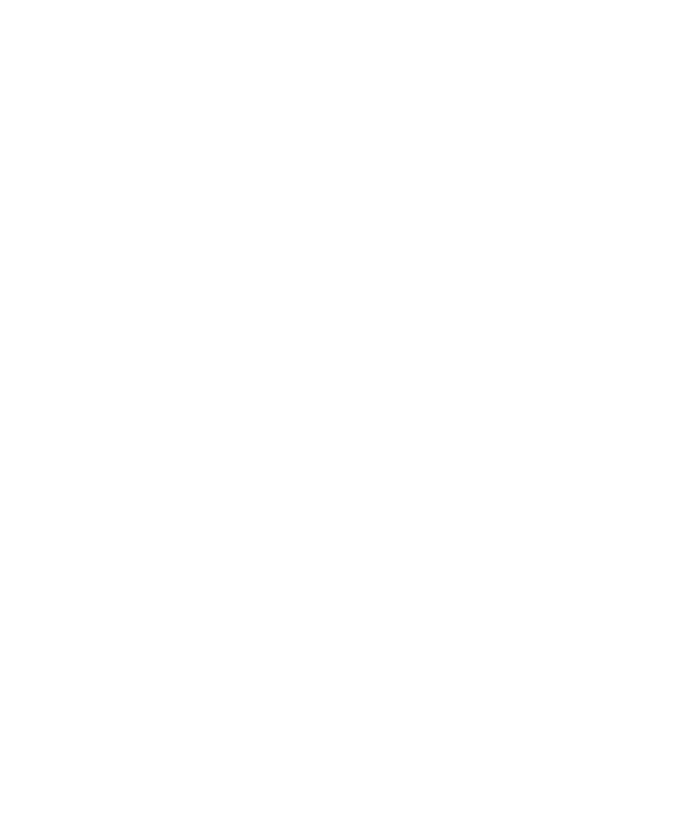
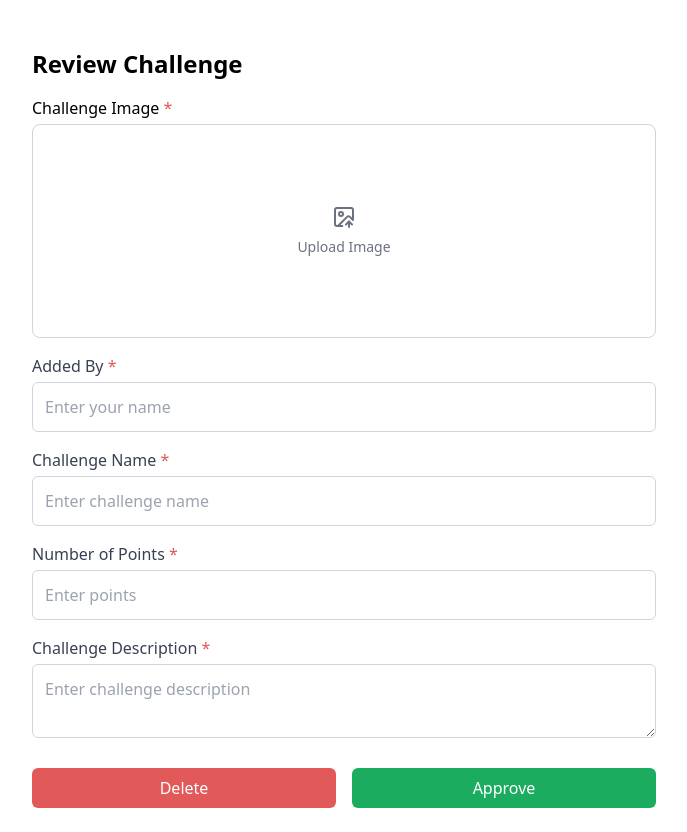
Before and after one commit to mrakiyaaa/Greenie-Admin, a React (Vite) app: page /challenges/review-challenge in a window 1280 px wide. Before the commit this address had no page. Shown: the whole page, without its empty margins (296-983 px from the left). Before the commit the page ends 800 px from the top, so only its background shows below. Built offline with nearby package versions, Linux system fonts and the light colour scheme.

Commit message:
feat(challenges): created review challenge page

```diff
--- a/src/App.jsx
+++ b/src/App.jsx
@@ -3,6 +3,7 @@ import Dashboard from './pages/dashboard/Dashboard';
 import ActiveChallenges from './pages/challenges/ActiveChallenges';
 import PendingChallenges from './pages/challenges/PendingChallenges';
 import AddChallenge from './pages/challenges/AddChallenge';
+import ReviewChallenge from './pages/challenges/ReviewChallenge';
 import Login from './pages/auth/Login';
 import Register from './pages/auth/Register';
 
@@ -21,6 +22,7 @@ function App() {
         <Route path="/challenges/active-challenges" element={<ActiveChallenges />} />
         <Route path="/challenges/pending-challenges" element={<PendingChallenges />} />
         <Route path="/challenges/add-challenge" element={<AddChallenge />} />
+        <Route path="/challenges/review-challenge" element={<ReviewChallenge />} />
       </Routes>
     </Router>
   );
--- a/src/pages/challenges/ActiveChallenges.jsx
+++ b/src/pages/challenges/ActiveChallenges.jsx
@@ -1,5 +1,5 @@
 import { useEffect, useState } from 'react';
-import { useNavigate } from 'react-router-dom';
+import { useNavigate, Link } from 'react-router-dom';
 import ActiveCard from '../../components/challenges/ActiveCard';
 import Sidebar from '../../components/layout/Sidebar';
 import Header from '../../components/layout/Header';
@@ -34,7 +34,7 @@ function ActiveChallenges() {
       points: 50,
       description: 'Collect and recycle 5 plastic bottles to earn points.',
       status: 'active',
-      image: 'https://via.placeholder.com/150',
+      image: 'https://ecolife.com/wp-content/uploads/2022/12/Recycling-PP-Plastic-5.png',
     },
     {
       id: 2,
@@ -42,7 +42,7 @@ function ActiveChallenges() {
       points: 100,
       description: 'Plant a tree in your local area and submit proof.',
       status: 'active',
-      image: 'https://via.placeholder.com/150',
+      image: 'https://www.vintagetreecare.com/wp-content/uploads/2018/10/tree_sappling.jpg',
     },
     {
       id: 3,
@@ -50,7 +50,7 @@ function ActiveChallenges() {
       points: 75,
       description: 'Donate leftover food to someone in need.',
       status: 'active',
-      image: 'https://via.placeholder.com/150',
+      image: 'https://www.foodingredientfacts.org/wp-content/uploads/2022/04/Untitled-design-2.png',
     },
   ];
 
@@ -107,10 +107,26 @@ function ActiveChallenges() {
           <div className="grid grid-cols-1 sm:grid-cols-2 lg:grid-cols-2 gap-4">
             {challenges.length > 0
               ? challenges.map(function (challenge) {
-                  return <ActiveCard key={challenge.id} challenge={challenge} />;
+                  return (
+                    <Link
+                      key={challenge.id}
+                      to="/challenges/review-challenge"
+                      state={{ challenge }}
+                    >
+                      <ActiveCard challenge={challenge} />
+                    </Link>
+                  );
                 })
               : exampleChallenges.map(function (challenge) {
-                  return <ActiveCard key={challenge.id} challenge={challenge} />;
+                  return (
+                    <Link
+                      key={challenge.id}
+                      to="/challenges/review-challenge"
+                      state={{ challenge }}
+                    >
+                      <ActiveCard challenge={challenge} />
+                    </Link>
+                  );
                 })}
           </div>
         </div>
--- a/src/pages/challenges/PendingChallenges.jsx
+++ b/src/pages/challenges/PendingChallenges.jsx
@@ -34,7 +34,8 @@ function PendingChallenges() {
       points: 120,
       description: 'Participate in a beach cleanup and submit photos.',
       status: 'pending',
-      image: 'https://via.placeholder.com/150',
+      image:
+        'https://images.stockcake.com/public/5/3/8/5380c746-d505-424a-9800-c41a762037cb_large/beach-clean-up-efforts-stockcake.jpg',
     },
     {
       id: 5,
@@ -42,7 +43,7 @@ function PendingChallenges() {
       points: 90,
       description: 'Reduce carbon emissions by carpooling for a whole week.',
       status: 'pending',
-      image: 'https://via.placeholder.com/150',
+      image: 'https://talkintrashwithuhn.com/wp-content/uploads/2019/02/carpool-week-2019.png',
     },
     {
       id: 6,
@@ -50,7 +51,8 @@ function PendingChallenges() {
       points: 60,
       description: 'Use reusable bags instead of plastic for grocery shopping.',
       status: 'pending',
-      image: 'https://via.placeholder.com/150',
+      image:
+        'https://www.fosters.com/gcdn/authoring/2009/05/06/NFDD/ghows-FD-fd67ea7e-ee87-422b-b341-0fa9cc784b82-c58ae020.jpeg?width=1200&disable=upscale&format=pjpg&auto=webp',
     },
   ];
 
--- /dev/null
+++ b/src/pages/challenges/ReviewChallenge.jsx
@@ -0,0 +1,184 @@
+import { useState } from 'react';
+import { ImageUp } from 'lucide-react';
+import { useNavigate } from 'react-router-dom';
+
+function ReviewChallenges() {
+  const navigate = useNavigate();
+  const [formData, setFormData] = useState({
+    image: null,
+    name: '',
+    points: '',
+    description: '',
+    addedBy: '',
+  });
+
+  const [previewImage, setPreviewImage] = useState(null);
+  const [loading, setLoading] = useState(false);
+  const [message, setMessage] = useState('');
+  const [isError, setIsError] = useState(false);
+
+  // Handle file upload
+  function handleImageUpload(event) {
+    const file = event.target.files[0];
+    if (file) {
+      setFormData({ ...formData, image: file });
+      setPreviewImage(URL.createObjectURL(file)); // Preview Image
+    }
+  }
+
+  // Handle input change
+  function handleChange(event) {
+    const { name, value } = event.target;
+    setFormData({ ...formData, [name]: value });
+  }
+
+  // Handle form submission
+  async function handleSubmit(event) {
+    event.preventDefault();
+    setLoading(true);
+    setMessage('');
+
+    const challengeData = new FormData();
+    challengeData.append('image', formData.image);
+    challengeData.append('name', formData.name);
+    challengeData.append('points', formData.points);
+    challengeData.append('description', formData.description);
+    challengeData.append('addedBy', formData.addedBy);
+
+    try {
+      const response = await fetch('http://localhost:8080/api/challenges', {
+        method: 'POST',
+        body: challengeData,
+      });
+
+      if (response.ok) {
+        setMessage('Challenge approved successfully!');
+        setIsError(false);
+        setFormData({ image: null, name: '', points: '', description: '', addedBy: '' });
+        setPreviewImage(null);
+      } else {
+        setMessage('Failed to approve challenge.');
+        setIsError(true);
+      }
+    } catch (error) {
+      setMessage('Error approving challenge.');
+      setIsError(true);
+      console.error('Error:', error);
+    } finally {
+      setLoading(false);
+      setTimeout(() => setMessage(''), 5000);
+    }
+  }
+
+  return (
+    <div className="max-w-2xl mx-auto p-6 bg-white rounded-lg">
+      {/* Popup Message */}
+      {message && (
+        <div
+          className={`fixed top-4 left-1/2 transform -translate-x-1/2 px-6 py-3 rounded-lg shadow-lg text-white ${isError ? 'bg-red' : 'bg-primaryGreen'}`}
+        >
+          {message}
+        </div>
+      )}
+
+      <h2 className="text-2xl font-semibold text-text-gray mb-4 mt-6">Review Challenge</h2>
+
+      {/* Image Upload */}
+      <div className="mb-4 mt-4">
+        <label className="block text-text-gray font-medium mb-1">
+          Challenge Image <span className="text-red">*</span>
+        </label>
+        <div className="border border-gray-300 p-20 rounded-lg flex flex-col items-center cursor-pointer">
+          <ImageUp className="text-gray-500 text-3xl mb-2" />
+          <input type="file" accept="image/*" onChange={handleImageUpload} className="hidden" />
+          <p className="text-gray-500 text-sm">Upload Image</p>
+        </div>
+        {previewImage && (
+          <img
+            src={previewImage}
+            alt="Preview"
+            className="mt-2 w-32 h-32 object-cover rounded-md"
+          />
+        )}
+      </div>
+
+      {/* Added By */}
+      <div className="mb-4">
+        <label className="block text-gray-700 font-medium mb-1">
+          Added By <span className="text-red">*</span>
+        </label>
+        <input
+          type="text"
+          name="addedBy"
+          value={formData.addedBy}
+          onChange={handleChange}
+          placeholder="Enter your name"
+          className="border border-gray-300 p-3 w-full rounded-md"
+        />
+      </div>
+
+      {/* Challenge Name */}
+      <div className="mb-4 mt-4">
+        <label className="block text-gray-700 font-medium mb-1">
+          Challenge Name <span className="text-red">*</span>
+        </label>
+        <input
+          type="text"
+          name="name"
+          value={formData.name}
+          onChange={handleChange}
+          placeholder="Enter challenge name"
+          className="border border-gray-300 p-3 w-full rounded-md"
+        />
+      </div>
+
+      {/* Number of Points */}
+      <div className="mb-4 mt-4">
+        <label className="block text-gray-700 font-medium mb-1">
+          Number of Points <span className="text-red">*</span>
+        </label>
+        <input
+          type="number"
+          name="points"
+          value={formData.points}
+          onChange={handleChange}
+          placeholder="Enter points"
+          className="border border-gray-300 p-3 w-full rounded-md"
+        />
+      </div>
+
+      {/* Challenge Description */}
+      <div className="mb-4 mt-4">
+        <label className="block text-gray-700 font-medium mb-1">
+          Challenge Description <span className="text-red">*</span>
+        </label>
+        <textarea
+          name="description"
+          value={formData.description}
+          onChange={handleChange}
+          placeholder="Enter challenge description"
+          className="border border-gray-300 p-3 w-full rounded-md"
+        />
+      </div>
+
+      {/* Buttons */}
+      <div className="flex justify-between mt-6">
+        <button
+          className="bg-red text-white px-4 py-2 rounded-md w-1/2 mr-2"
+          onClick={() => navigate(-1)}
+        >
+          Delete
+        </button>
+        <button
+          onClick={handleSubmit}
+          className="bg-primaryGreen text-white px-4 py-2 rounded-md w-1/2 ml-2"
+          disabled={loading}
+        >
+          {loading ? 'Approving...' : 'Approve'}
+        </button>
+      </div>
+    </div>
+  );
+}
+
+export default ReviewChallenges;
```
